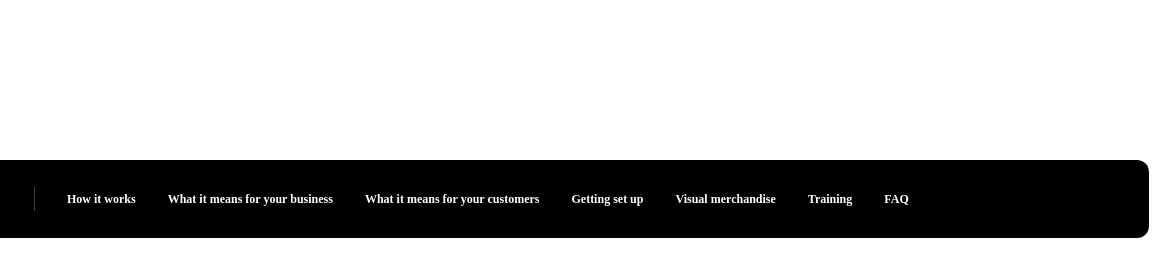
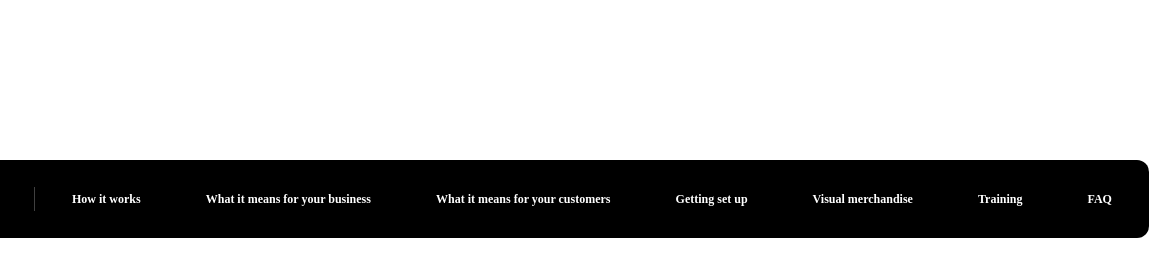
Before and after one commit to bayucandra/diji-sticky-scrollbar, a website built with Parcel: page index.html in a window 1280 px wide. Shown: the top 276 px of the page, 123-1280 px from the left. Built offline with nearby package versions, Linux system fonts and the light colour scheme.

Commit message:
Sticky change JS code

```diff
--- a/package.json
+++ b/package.json
@@ -10,7 +10,8 @@
   "dependencies": {},
   "devDependencies": {
     "@babel/core": "7.2.0",
-    "parcel-bundler": "^1.6.1"
+    "parcel-bundler": "^1.6.1",
+    "sass": "^1.32.8"
   },
   "keywords": []
 }
--- a/src/index.js
+++ b/src/index.js
@@ -28,11 +28,12 @@ setInterval(function () {
 
 window.addEventListener("scroll", function (e) {
   try {
-    var header_el = document.querySelector("#app .header");
-    if (window.scrollY > 200) {
-      header_el.className = "header header--is-sticky";
+    let header_el = document.querySelector("#app .header");
+    let header_offset_top = document.querySelector("#app").offsetTop;
+    if (window.pageYOffset > header_offset_top) {
+      header_el.classList.add("header--is-sticky");
     } else {
-      header_el.className = "header";
+      header_el.classList.remove("header--is-sticky");
     }
   } catch (e) {
     console.log("unknown");
@@ -41,6 +42,9 @@ window.addEventListener("scroll", function (e) {
 
 function refreshMenu() {
   var menu_wrapper_el = document.querySelector("#app .menu__wrapper");
+  if (menu_wrapper_el.childElementCount === menus.length) {
+    return;
+  }
   menu_wrapper_el.innerHTML = "";
   for (var i = 0; i < menus.length; i++) {
     var menu_item = document.createElement("div");
--- a/src/styles.scss
+++ b/src/styles.scss
@@ -49,15 +49,17 @@ body {
 
       &__wrapper {
         flex: 1 0 0;
+        margin: 0 32px;
         display: flex;
         flex-direction: row;
+        justify-content: space-between;
         flex-wrap: wrap;
       }//&__wrapper
 
       &__item {
-        margin: 0 0 0 32px;
+        margin: 0 5px;
         padding: 8px 0;
-        font-family: Italian Plate No2 Expanded;
+        font-family: Italian Plate No2 Expanded, serif;
         font-style: normal;
         font-weight: bold;
         font-size: 12px;
@@ -67,6 +69,7 @@ body {
         &:hover {
           text-decoration: underline;
           color: rgba(255,255,255, 0.5);
+          transition: all ease-in 0.2s;
         }
       }//&__item
 
```
Also changed, not shown: 1 other file.
